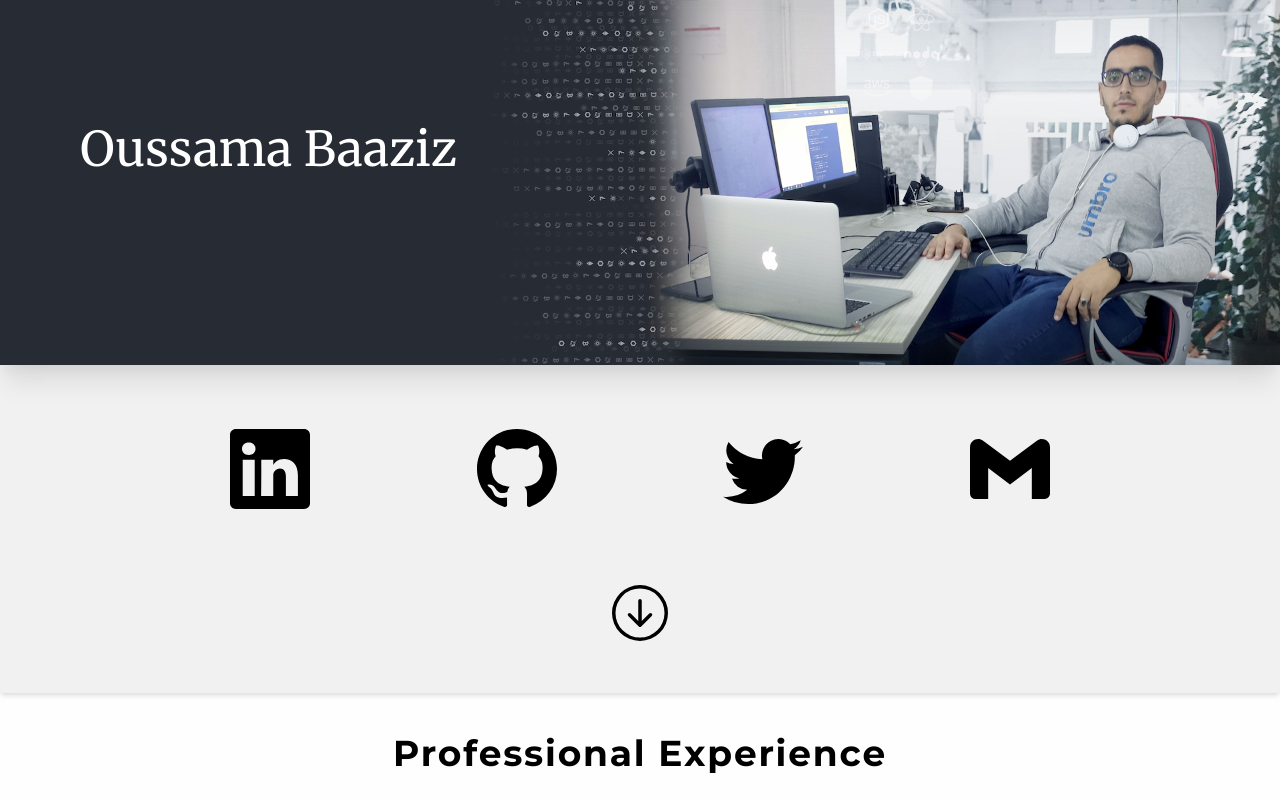
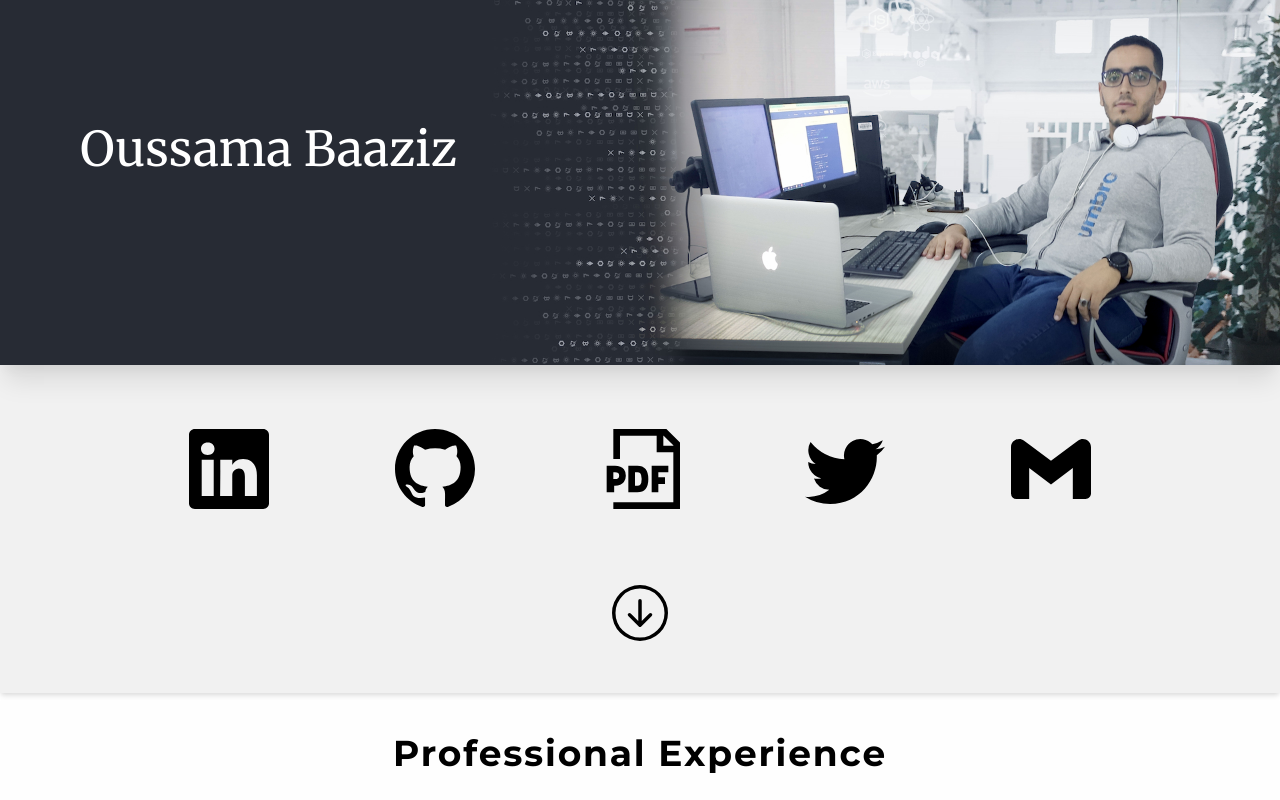
Before and after one commit to ouss4m4/ssrportfolio, a Next.js app: page / in a window 1280 px wide. Shown: the top 800 px of the page. Built offline with nearby package versions, Linux system fonts and the light colour scheme.

Commit message:
margin fixed

```diff
--- a/pages/index.tsx
+++ b/pages/index.tsx
@@ -17,6 +17,7 @@ import {
   AiOutlineWhatsApp,
 } from "react-icons/ai";
 import { GoLocation } from "react-icons/go";
+import { GrDocumentPdf } from "react-icons/gr";
 import Experience from "../sections/Experience";
 import Projects from "../sections/Projects";
 import Skills from "../sections/Skills";
@@ -58,7 +59,7 @@ const Home: NextPage = () => {
           style={{ background: "#f1f1f1" }}
         >
           <div className="flex max-w-6xl py-6 mx-auto align-top xl:mb-10 lg:py-9 xl:pt-14 justify-evenly">
-            <div>
+            <div className="relative tooltip">
               <a
                 href="https://www.linkedin.com/in/bzouss/"
                 target="_blank"
@@ -66,8 +67,9 @@ const Home: NextPage = () => {
               >
                 <BsLinkedin className="w-14 h-14 md:w-16 md:h-16 lg:w-20 lg:h-20 " />
               </a>
+              <span className="tooltiptext">LinkedIn</span>
             </div>
-            <div>
+            <div className="relative tooltip">
               <a
                 href="https://github.com/ouss4m4"
                 target="_blank"
@@ -75,9 +77,20 @@ const Home: NextPage = () => {
               >
                 <BsGithub className="w-14 h-14 md:w-16 md:h-16 lg:w-20 lg:h-20 " />
               </a>
+              <span className="tooltiptext">Github</span>
+            </div>
+            <div className="relative tooltip">
+              <a
+                href="https://drive.google.com/file/d/1uzQ5KZfsOw6u7q9iwO8Jnnyti4mwSaFA/view"
+                target="_blank"
+                rel="noreferrer"
+              >
+                <GrDocumentPdf className="w-14 h-14 md:w-16 md:h-16 lg:w-20 lg:h-20 " />
+              </a>
+              <span className="tooltiptext">My Resume</span>
             </div>
 
-            <div>
+            <div className="relative tooltip">
               <a
                 href="https://twitter.com/0uss4m4"
                 target="_blank"
@@ -85,8 +98,9 @@ const Home: NextPage = () => {
               >
                 <BsTwitter className="w-14 h-14 md:w-16 md:h-16 lg:w-20 lg:h-20 " />
               </a>
+              <span className="tooltiptext">Twitter</span>
             </div>
-            <div>
+            <div className="relative tooltip">
               <a
                 href="mailto:bz.oussama@gmail.com"
                 target="_blank"
@@ -94,6 +108,7 @@ const Home: NextPage = () => {
               >
                 <SiGmail className="w-14 h-14 md:w-16 md:h-16 lg:w-20 lg:h-20 " />
               </a>
+              <span className="tooltiptext">Email Me</span>
             </div>
           </div>
           <div className="items-center justify-center hidden xl:flex mb-11">
--- a/sections/components/achievement.tsx
+++ b/sections/components/achievement.tsx
@@ -50,7 +50,7 @@ const Achievement: FC<IAchievement> = ({
       <div className="z-10 max-w-sm lg:max-w-lg">
         {children}
         <div>
-          <div className="flex justify-center mt-6 gap-x-5 ">
+          <div className="flex flex-wrap justify-center mt-6 gap-x-5">
             {tech.map(({ filename, label, height, width, stack }) => (
               <TechImage
                 filename={filename}
```
